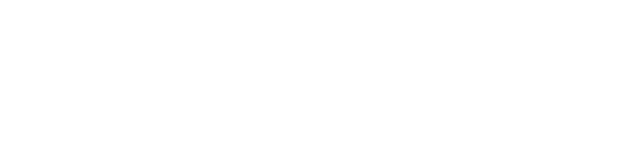
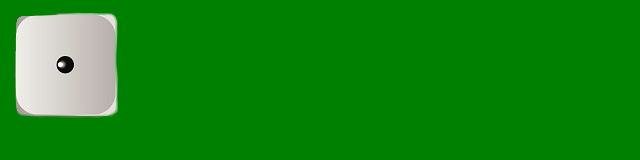
Before and after one commit to RaizaCirne/jogo-dado, a plain HTML site: page index.html in a window 1280 px wide. Shown: the whole page, without its empty margins (0-640 px from the left). Drawn offline with Linux system fonts and the light colour scheme.

Commit message:
Feat: add img

```diff
--- /dev/null
+++ b/assets/sass/main.scss
@@ -0,0 +1,3 @@
+body {
+  background-color: green;
+}
--- a/index.html
+++ b/index.html
@@ -4,8 +4,10 @@
   <meta charset="UTF-8">
   <meta name="viewport" content="width=device-width, initial-scale=1.0">
   <title>Jogo do Dado</title>
+  <link rel="stylesheet" href="css/main.min.css">
 </head>
 <body>
+  <img src="assets/images/face1.png" alt="Dado">
 
 </body>
 </html>
```
Also changed, not shown: assets/images/face1.png (added), assets/images/face2.png (added), assets/images/face3.png (added), assets/images/face4.png (added), assets/images/face5.png (added), assets/images/face6.png (added), css/main.css (added), css/main.min.css (added), 2 other files.
